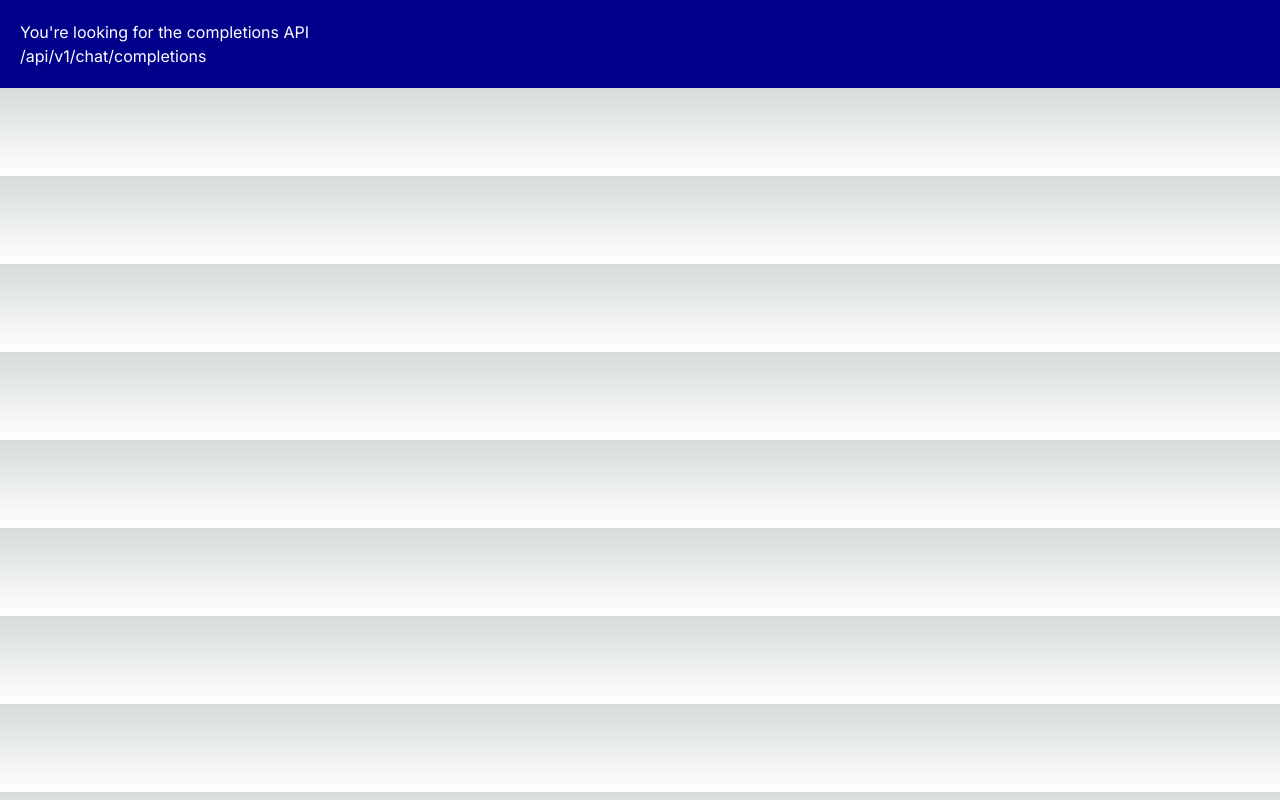
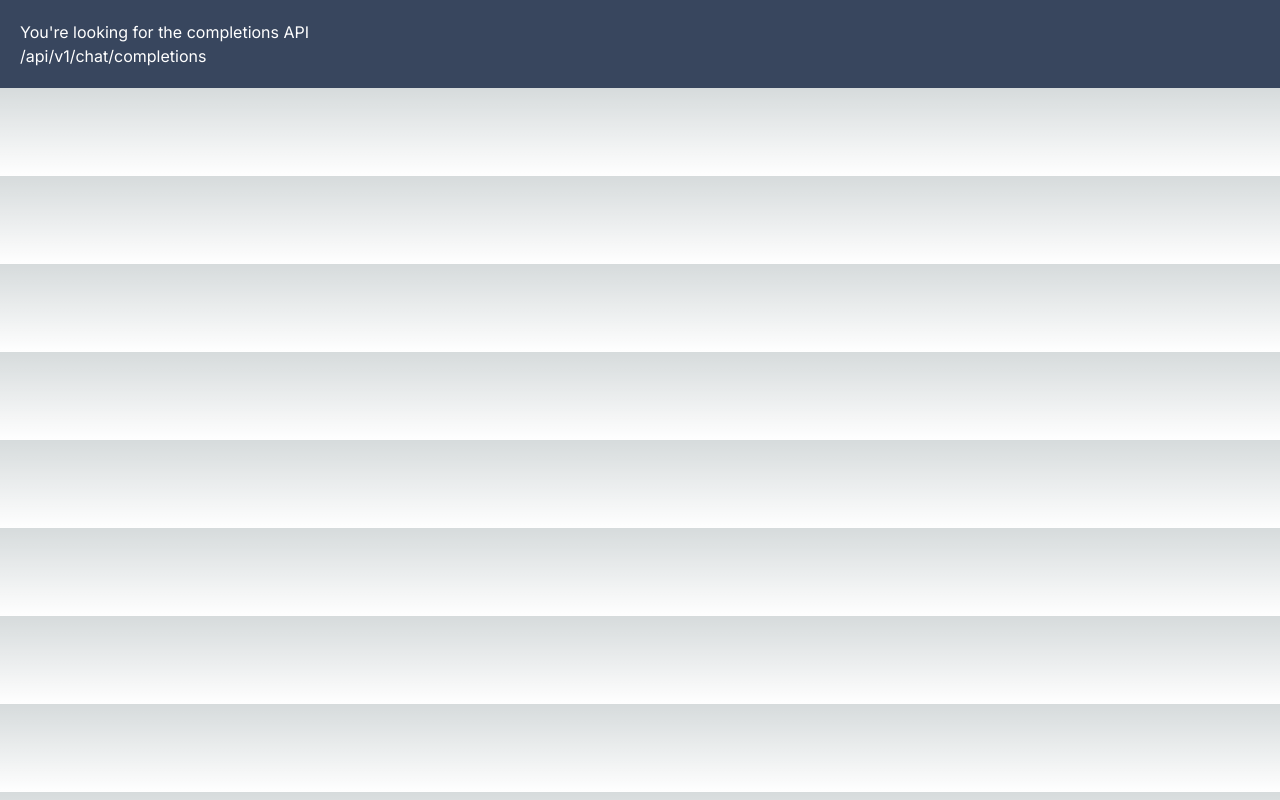
Before and after one commit to silicone-fig/clydeapi, a Next.js app: page / in a window 1280 px wide. Built offline with nearby package versions, Linux system fonts and the light colour scheme.

Commit message:
Update page.tsx

```diff
--- a/app/page.tsx
+++ b/app/page.tsx
@@ -2,7 +2,7 @@ import React from 'react';
 
 const Page = () => {
   return (
-    <div style={{ backgroundColor: 'darkblue', color: 'white', padding: '20px' }}>
+    <div style={{ backgroundColor: '#38465e', color: 'white', padding: '20px' }}>
       <h1>You're looking for the completions API</h1>
       <p>/api/v1/chat/completions</p>
     </div>
```
